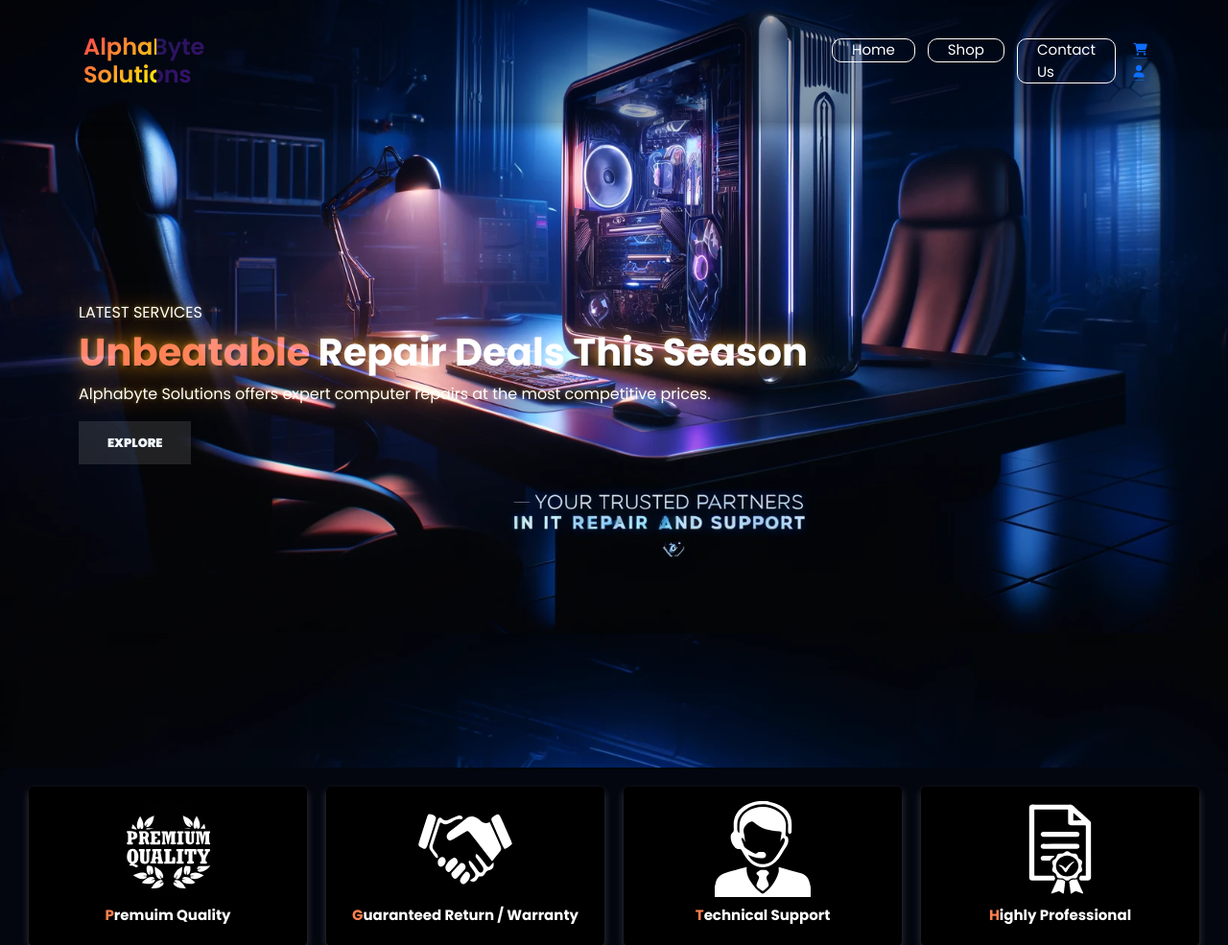
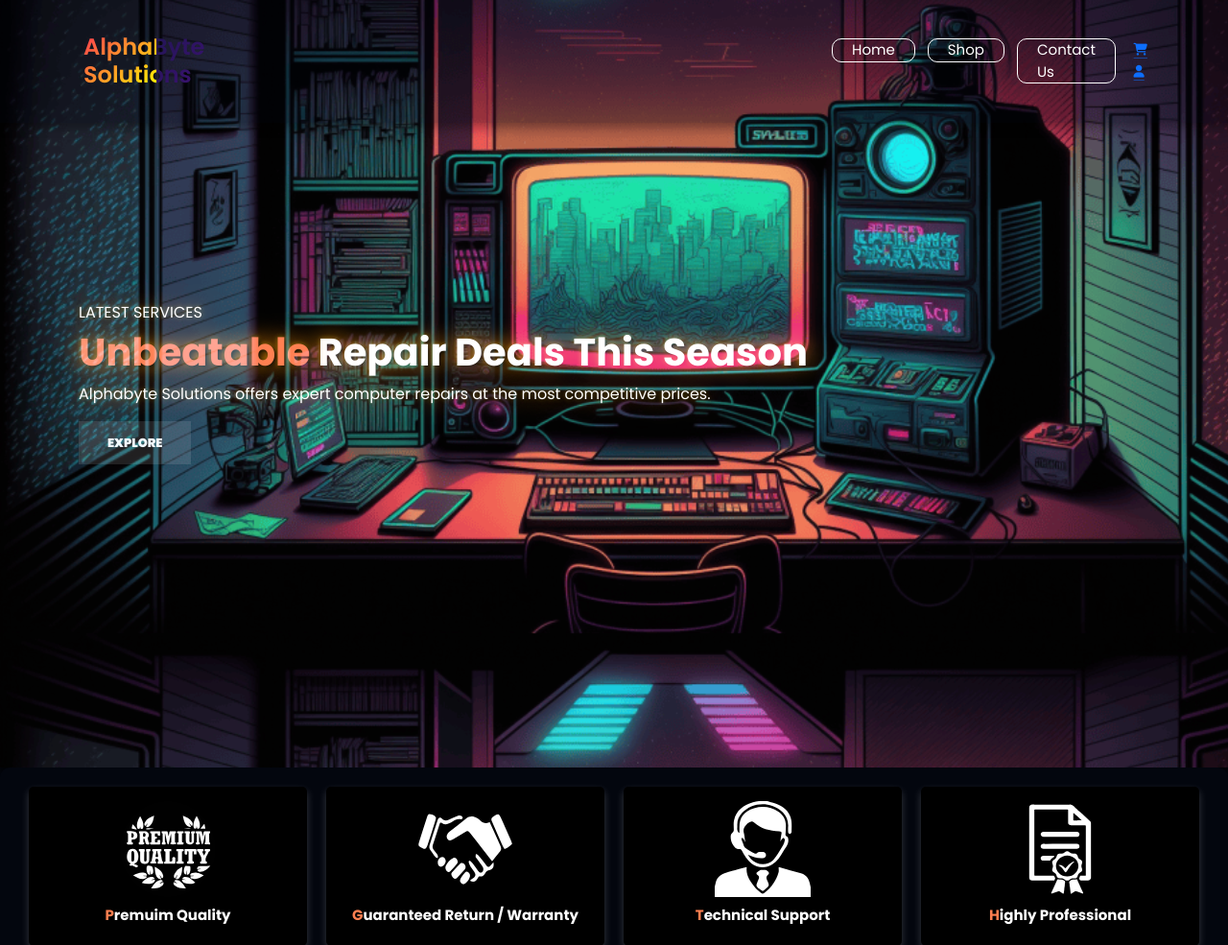
Before and after one commit to DenysRudenko/Alphabyte-IT-Repair-Website, a PHP site: page / in a window 1280 px wide. Shown: the top 985 px of the page at 96% size. Run offline with PHP 8.4, Linux system fonts and the light colour scheme; data that the repository does not hold is empty.

Commit message:
Update(php): changed the main image

```diff
--- a/assets/css/style.css
+++ b/assets/css/style.css
@@ -166,7 +166,7 @@ button:hover {
 }
 
 #home{
-    background-image: url('../images/back1.webp');
+    background-image: url('../images/back3.png');
     width: 100%;
     height: 100vh;
     background-size: cover;
--- a/index.php
+++ b/index.php
@@ -120,9 +120,6 @@ include("layouts/header.php");
 
          <?php } ?>
 
-
-
-
         </div>
       </section>
 
@@ -242,11 +239,8 @@ include("layouts/header.php");
          <?php } ?>
 
 
-
-
         </div>
       </section>
-
 
 <?php
 
```
Also changed, not shown: README.md, assets/images/back3.jpg (added), assets/images/back3.png (added).
